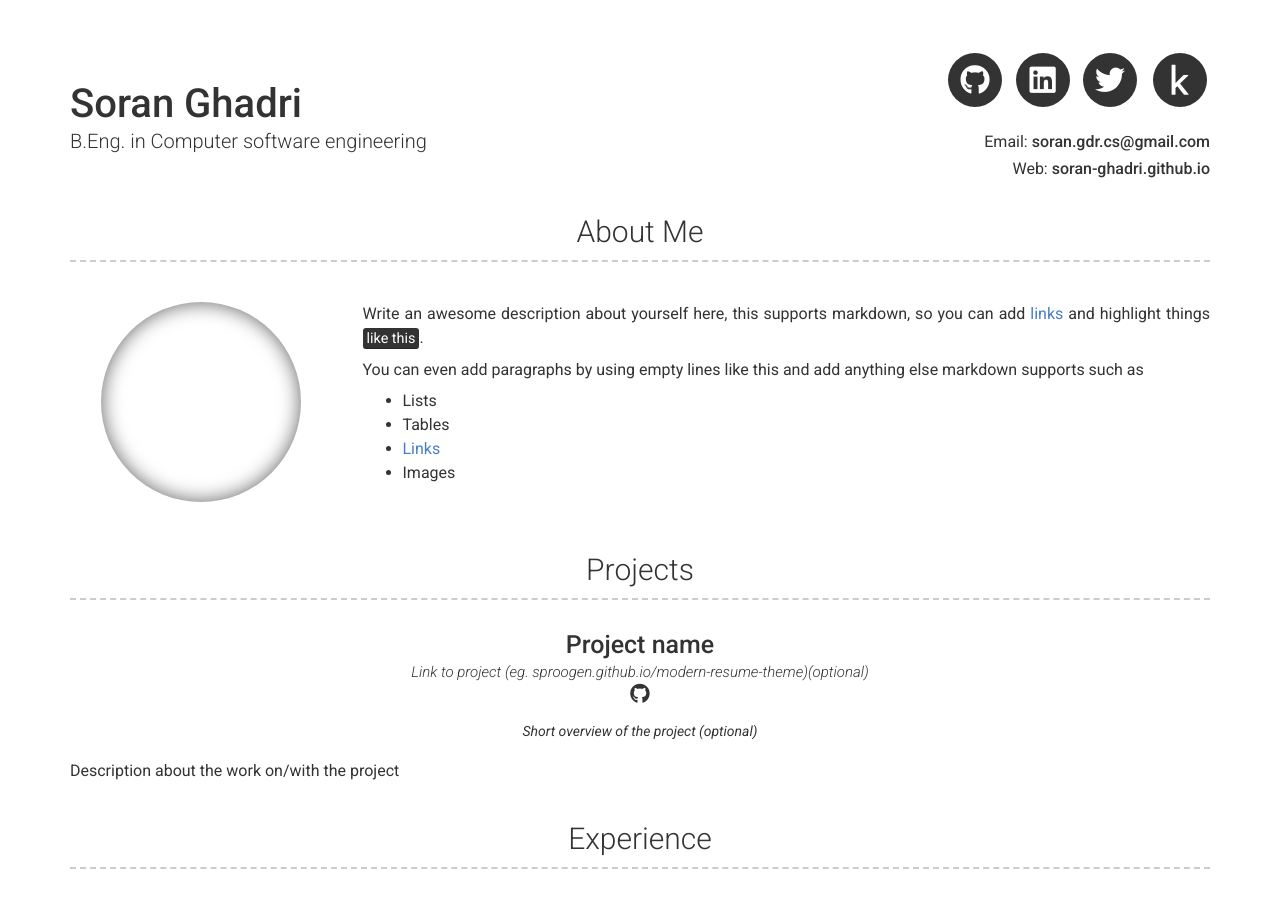
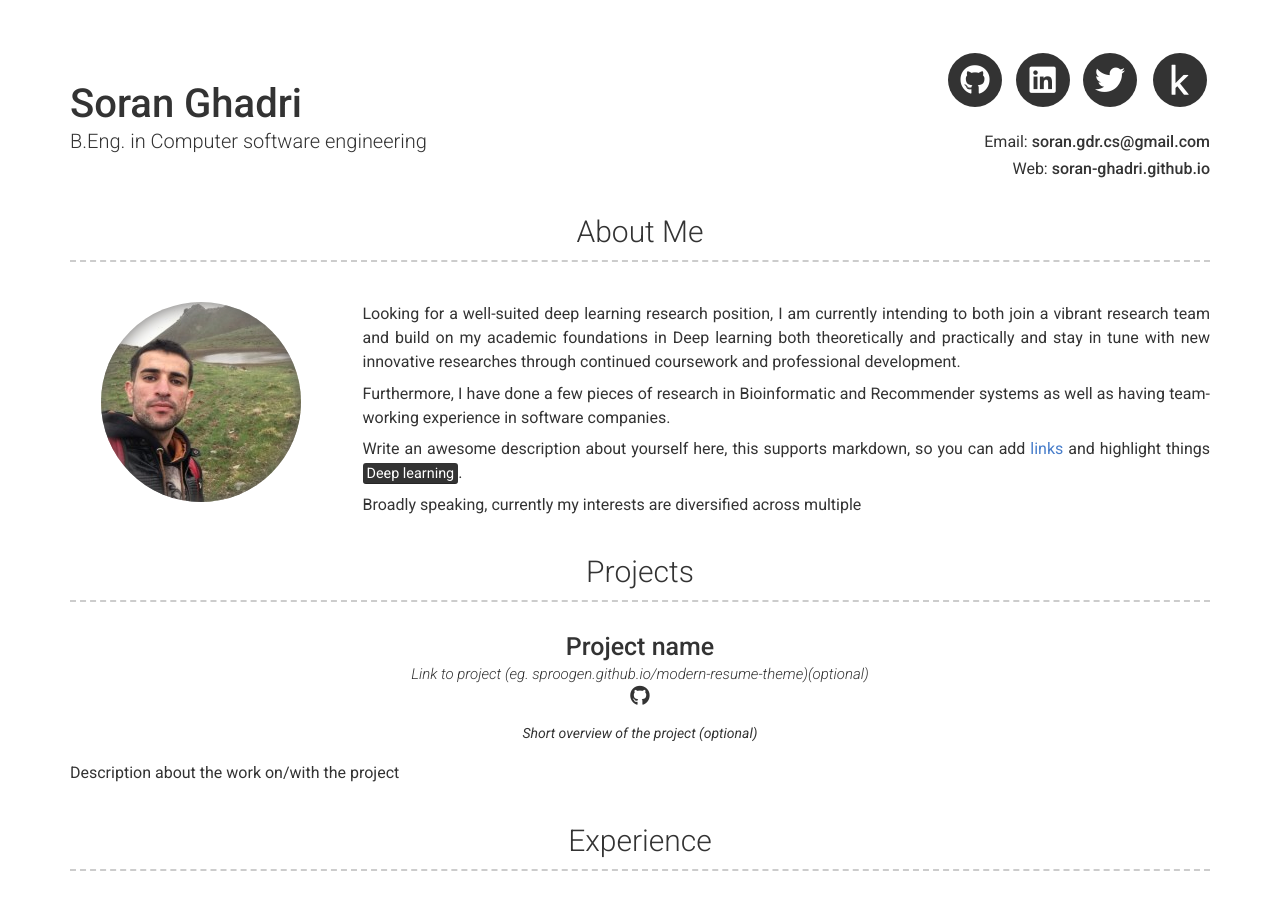
Before and after one commit to soran-ghaderi/soran-ghaderi.github.io, a Jekyll site: the page built from index.md, in a window 1280 px wide and 900 px high. Built offline with Jekyll 4.4.1, drawn with Linux system fonts in a browser that asks for light colours; nearby versions of some CDN libraries.

Commit message:
added profile.jpeg

```diff
--- a/_config.yml
+++ b/_config.yml
@@ -45,15 +45,20 @@ additional_links:
 
 # About Section
 # about_title: About Me (Use this to override about section title)
-about_profile_image: Directory of profile image (eg. images/profile.jpg)
+about_profile_image: images/profile.jpeg #Directory of profile image (eg. images/profile.jpg)
 about_content: | # this will include new lines to allow paragraphs
-  Write an awesome description about yourself here, this supports markdown, so you can add [links](http://foobar.com) and highlight things <mark>like this</mark>.
+  Looking for a well-suited deep learning research position, I am currently intending to both join a vibrant research team and build on my academic foundations in Deep learning both theoretically and practically and stay in tune with new innovative researches through continued coursework and professional development.
 
-  You can even add paragraphs by using empty lines like this and add anything else markdown supports such as
-    - Lists
-    - Tables
-    - <a href="google.com">Links</a>
-    - Images
+  Furthermore, I have done a few pieces of research in Bioinformatic and Recommender systems as well as having team-working experience in software companies.
+
+  Write an awesome description about yourself here, this supports markdown, so you can add [links](http://foobar.com) and highlight things <mark>Deep learning</mark>.
+
+  Broadly speaking, currently my interests are diversified across multiple
+#  You can even add paragraphs by using empty lines like this and add anything else markdown supports such as
+#    - Lists
+#    - Tables
+#    - <a href="google.com">Links</a>
+#    - Images
 
 # Projects Section
 # projects_title: Projects #(Use this to override about projects section title)
```
Also changed, not shown: images/profile.jpeg (added).
